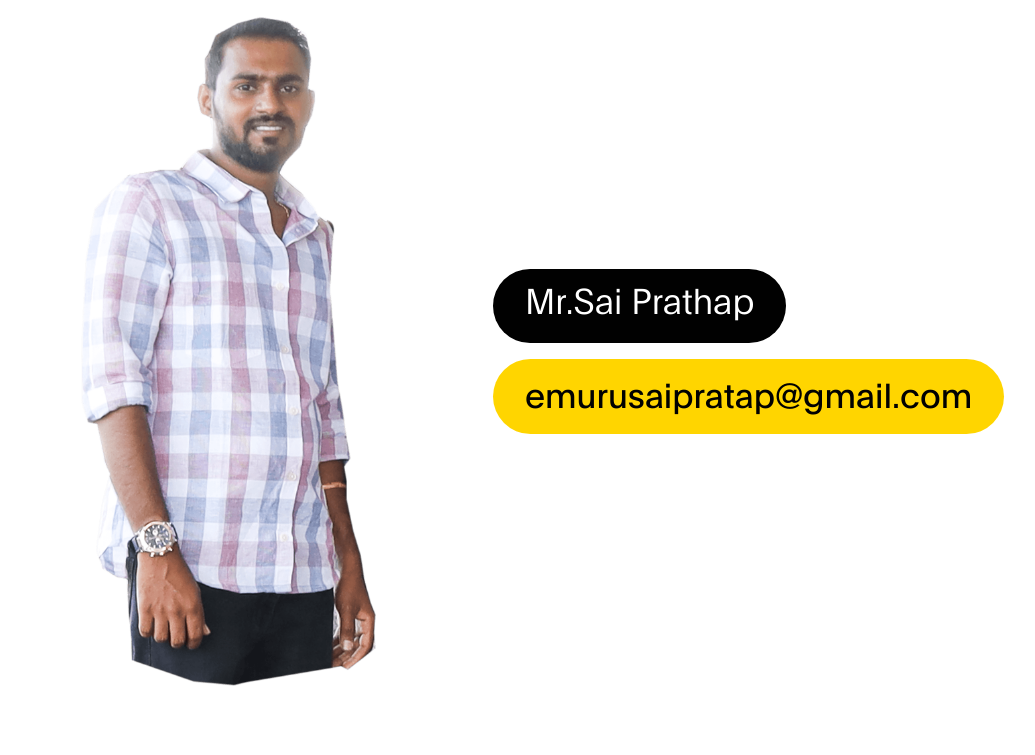
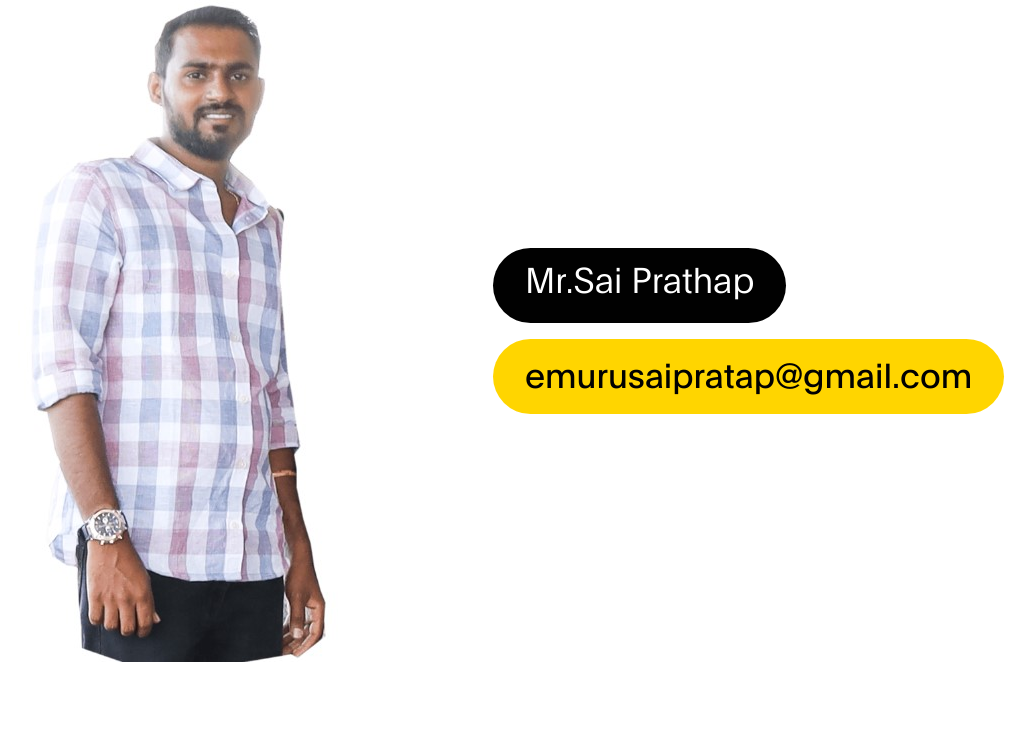
Before and after one commit to Devildie/Indarconstruction, a plain HTML site: page index.html in a window 1280 px wide. Shown: the top 755 px of the page, without its empty margins (67-1102 px from the left). Drawn offline with Linux system fonts and the light colour scheme.

Commit message:
Update index.html

```diff
--- a/index.html
+++ b/index.html
@@ -70,7 +70,7 @@
             <div class="row">
 
                   <div class="mx-auto col-lg-5 col-md-5 col-10">
-                      <img src="images/sai.png" class="img-fluid" alt="Ben Resume HTML Template">
+                      <img src="images/sai.jpg" class="img-fluid" alt="Ben Resume HTML Template">
                   </div>
 
                    <div class="d-flex flex-column justify-content-center align-items-center col-lg-7 col-md-7 col-12">
```
